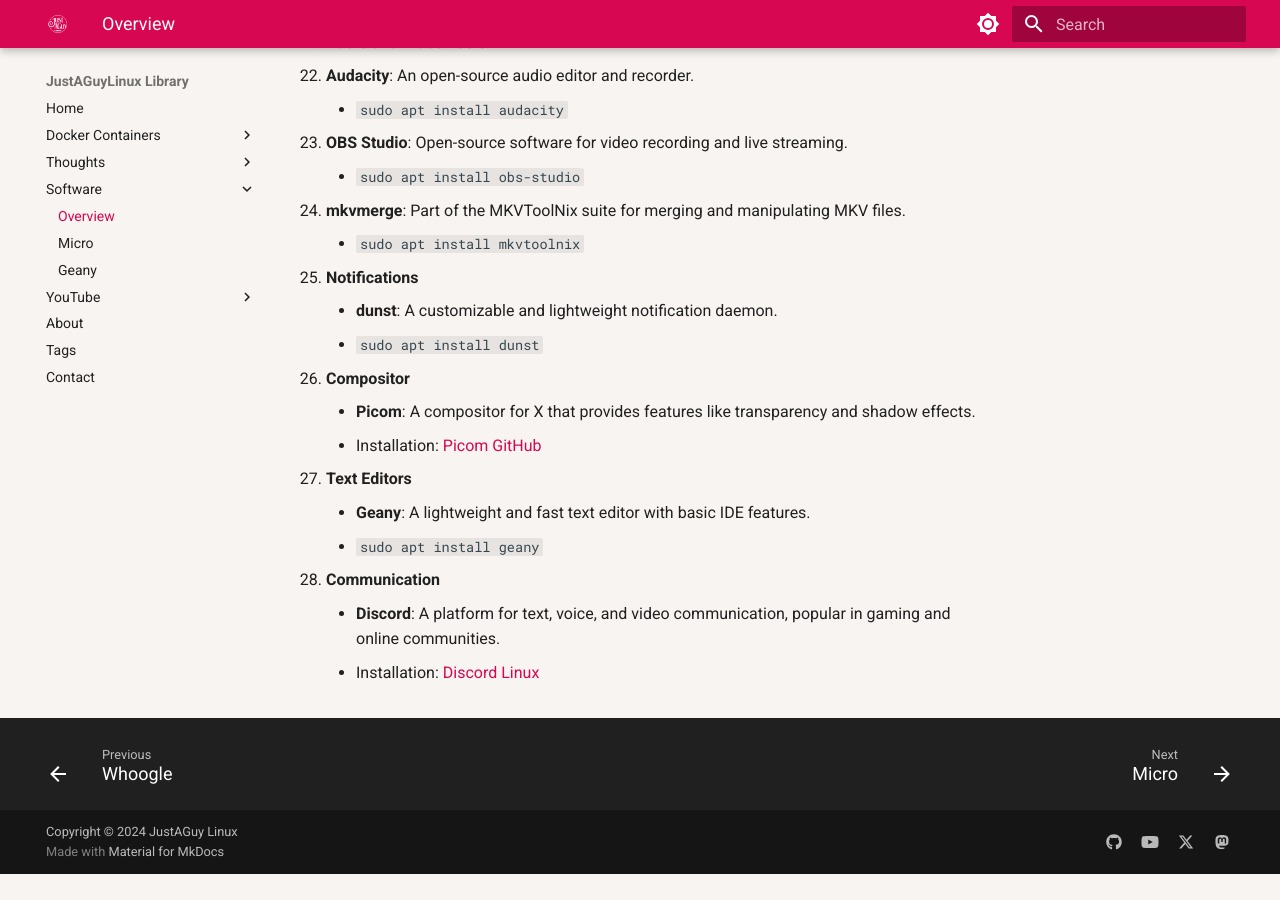
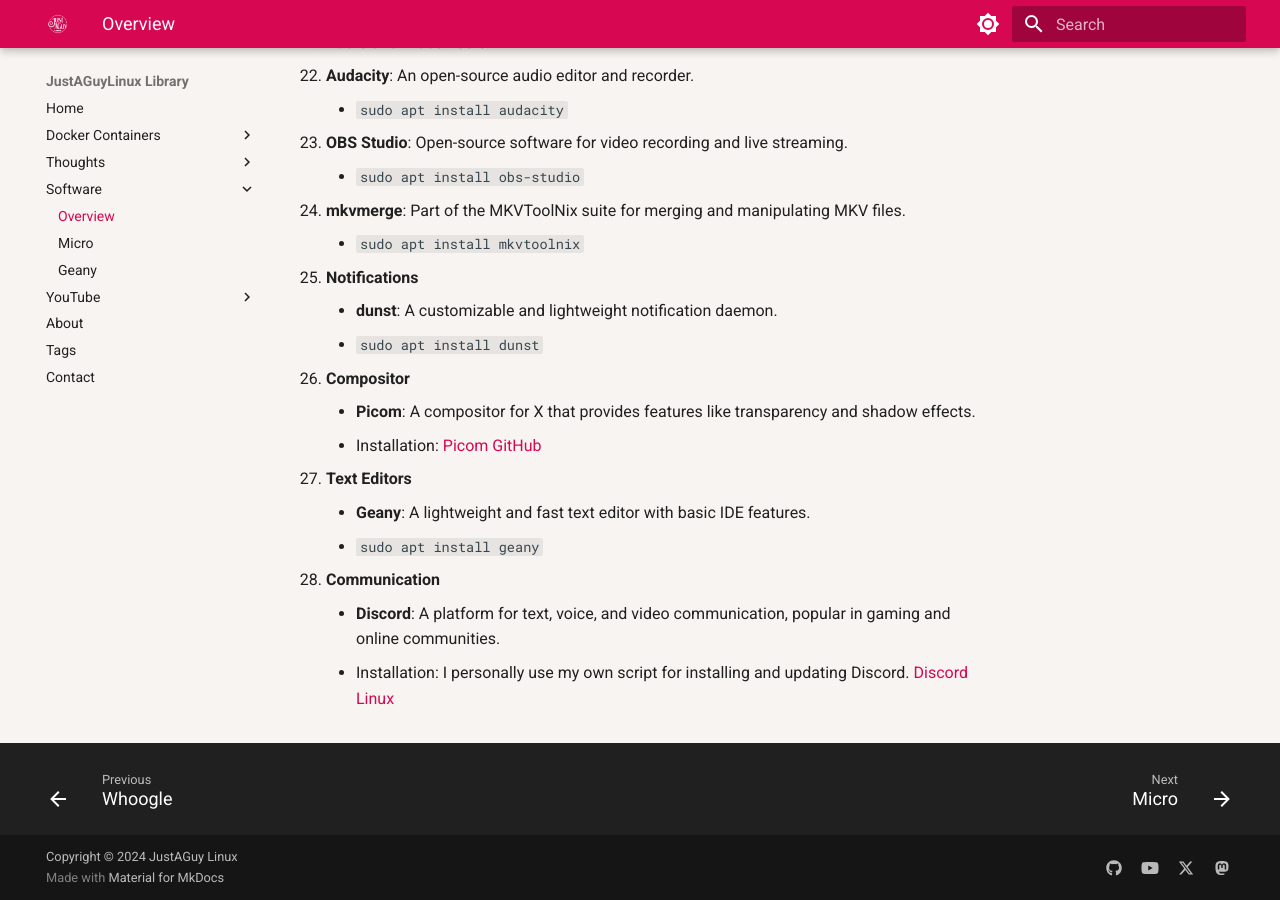
Before and after one commit to drewgrif/jagmkdocs, an MkDocs documentation site: the page built from docs/software/index.md, in a window 1280 px wide and 900 px high, scrolled down 1301 px. Built offline with MkDocs 1.6.1 and Material for MkDocs 9.7.7, drawn with Linux system fonts in a browser that asks for light colours; before the commit the page ends 2175 px from its top, so only the background shows below that.

Commit message:
Update index.md

```diff
--- a/docs/software/index.md
+++ b/docs/software/index.md
@@ -72,4 +72,4 @@ tags:
 
 13. **Communication**
     - **Discord**: A platform for text, voice, and video communication, popular in gaming and online communities.
-      - Installation: [Discord Linux](https://discord.com/download)
+      - Installation: I personally use my own script for installing and updating Discord. [Discord Linux](https://github.com/drewgrif/jag_dots/tree/main/scripts)
```
